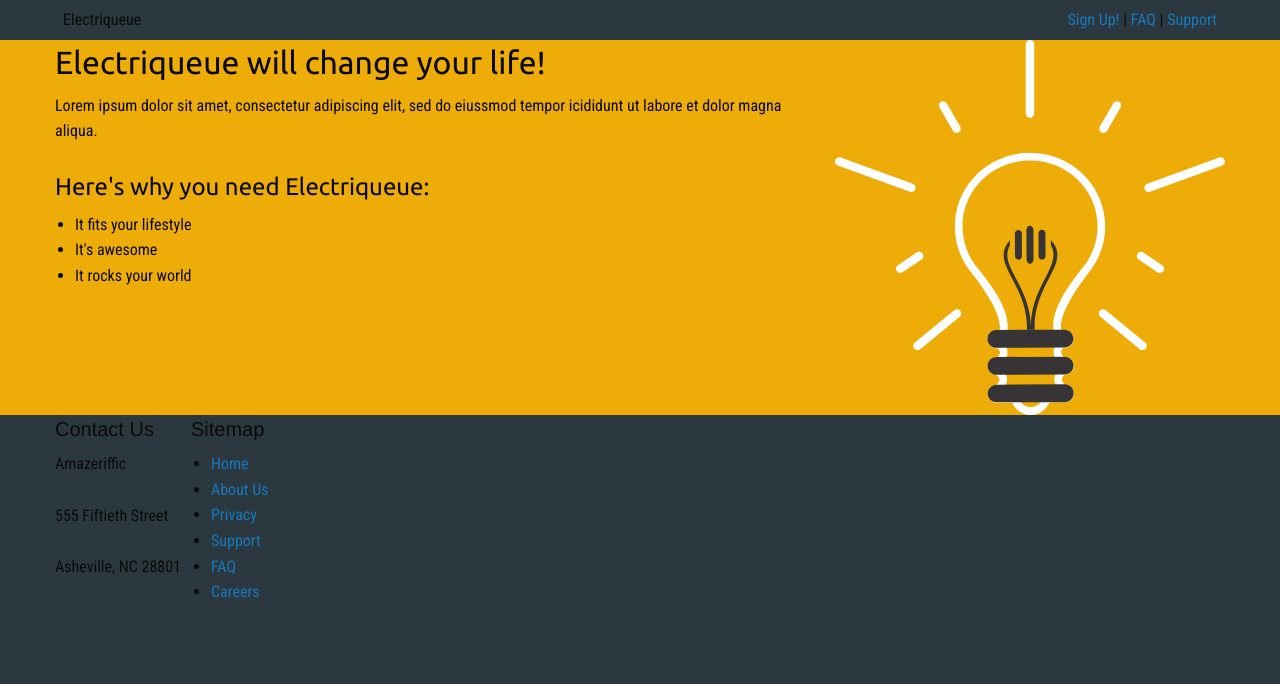
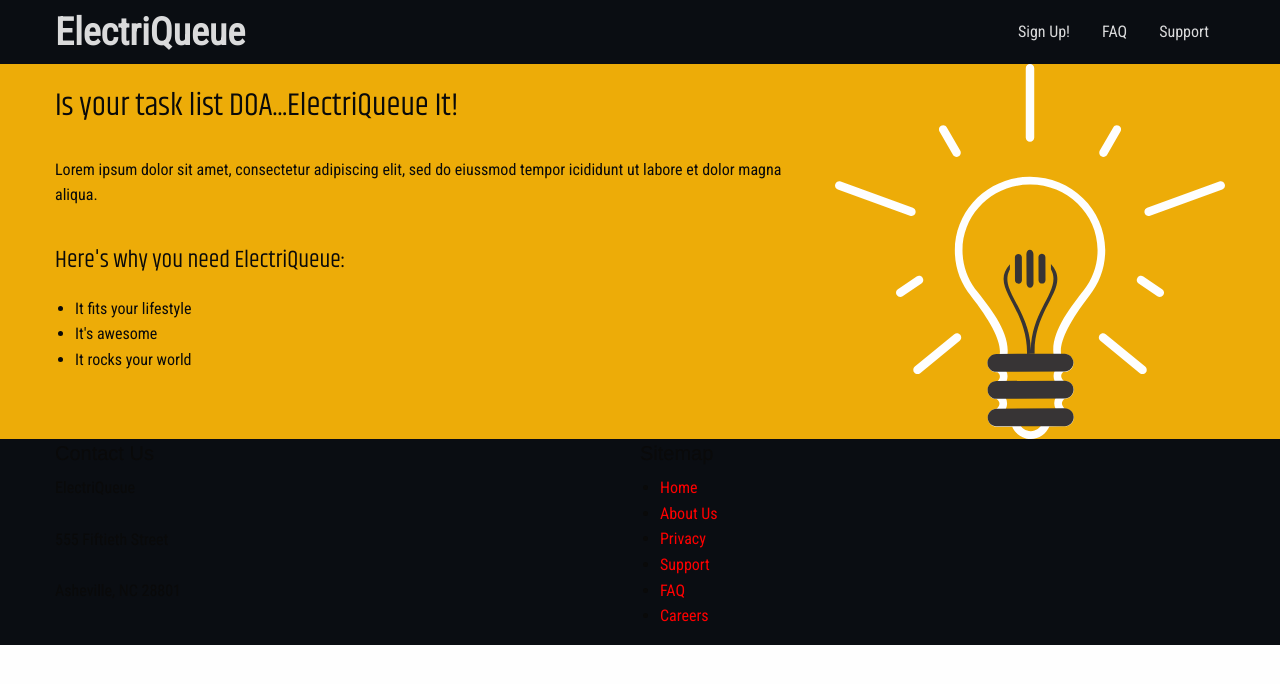
Before and after one commit to jfisher48/ElectriQueue, a plain HTML site: page index.html in a window 1280 px wide. Shown: the top 684 px of the page. Drawn offline with Linux system fonts and the light colour scheme; a script that the page names is missing.

Commit message:
Change font play with XY Grid

```diff
--- a/css/app.css
+++ b/css/app.css
@@ -7,7 +7,7 @@ body {
 
 
 h1, h2, h3, h4 {
-    font-family: 'Ubuntu', sans-serif;
+    font-family: 'Khand', sans-serif;
 }
 
 h1 {
@@ -32,53 +32,51 @@ p {
     padding: 0 10px 10px 0;
 }
 
-.top-bar {
-    background-color: #2c3840;
-</nav>
+.top-bar, .top-bar ul {
+    background-color: #0a0d12;;
+    padding:0;
 }
 
-.top {
+.content {
     background-color: #edac08;
 }
 
 .bottom {
-    background: #2c3840;
-    height: 100%;
+    background: #0a0d12;
 }
 
-
-
-/*header, main, footer {
-    min-width: 855px;
-}
-header .container, main .container, footer .container {
-    max-width: 855px;
-    margin: auto;
+.top-bar-left a {
+    margin:0;
+    padding:0;
+    height: 2.8rem;
+    font-size: 2.38em;
+    line-height: 2.8rem;
+    font-weight: 800;
+    color: rgba(255, 255, 255, 0.85);
 }
 
-header {
-    background: white;
-    overflow: auto;
-    padding: 40px 0;
+.top-bar-right a {
+    height: 2.8rem;
+    line-height: 0;
+    font-weight: 500;
+    padding: 2em 1em;
+    color:rgba(255, 255, 255, 0.85)
 }
 
-header h1 {
-    float: left;
-    width: 570px;
+.top-bar a:hover {
+    color: white;
 }
 
-header nav {
-    float: right;
-    width: 285px;
+.top-bar-right a:hover {
+    background-color: #21262a;
 }
 
-header nav a, footer .sitemap a {
+footer .sitemap a {
     color: red;
     text-decoration: none;
 }
 
 main {
-    background: white;
     overflow: auto;
 }
 
@@ -89,33 +87,3 @@ main h2 {
 main h3 {
     padding: 10px 0;
 }
-
-
-
-main .leftContent {
-    float: left;
-    width: 570px;
-}
-
-main .rightContent {
-    float: right;
-    width: 285px;
-}
-
-main .rightContent img {
-    width: 150px;
-}
-
-footer {
-    overflow: auto;
-}
-
-footer .contact {
-    float: left;
-    width: 570px;
-}
-
-footer .sitemap {
-    float: right;
-    width: 285px;
-}*/
--- a/index.html
+++ b/index.html
@@ -4,39 +4,52 @@
 <head>
     <meta charset="utf-8" />
     <meta http-equiv="X-UA-Compatible" content="IE=edge">
-    <title>Electriqueue</title>
+    <title>ElectriQueue</title>
     <meta name="viewport" content="width=device-width, initial-scale=1">
-    <link href="https://fonts.googleapis.com/css?family=Roboto+Condensed|Ubuntu" rel="stylesheet">
+    <link href="https://fonts.googleapis.com/css?family=Roboto+Condensed|Khand" rel="stylesheet">
     <link rel="stylesheet" type="text/css" media="screen" href="css/foundation.css" />
     <link rel="stylesheet" type="text/css" media="screen" href="css/app.css" />
     <script src="main.js"></script>
 </head>
 
 <body>
-    <div class="grid-container fluid" style="background-color: #2c3840">
+    <div class="wrapper">
+    <div class="top grid-container fluid" style="background-color: #0a0d12;">
         <div class="grid-container">
             <div class="top-bar">
                 <div class="top-bar-left">
-                    Electriqueue
+                    <ul class="menu">
+                        <li class="topbar-title">
+                            <a href="#">ElectriQueue</a>
+                        </li>
+                    </ul>
                 </div>
                 <div class="top-bar-right">
                     <nav>
-                        <a href="#">Sign Up!</a> |
-                        <a href="#">FAQ</a> |
-                        <a href="#">Support</a>
+                        <ul class="menu">
+                            <li>
+                                <a href="#">Sign Up!</a>
+                            </li>
+                            <li>
+                                <a href="#">FAQ</a>
+                            </li>
+                            <li>
+                                <a href="#">Support</a>
+                            </li>
+                        </ul>
                     </nav>
                 </div>
             </div>
         </div>
     </div>
-    <div class="top grid-container full">
+    <div class="content grid-container full">
         <main class="grid-container">
             <div class="container grid-x">
                 <div class="leftContent medium-8 cell">
-                    <h2>Electriqueue will change your life!</h2>
+                    <h2>Is your task list DOA...ElectriQueue It!</h2>
                     <p>Lorem ipsum dolor sit amet, consectetur adipiscing elit, sed do eiussmod tempor icididunt ut labore et dolor magna
                         aliqua.</p>
-                    <h3>Here's why you need Electriqueue:</h3>
+                    <h3>Here's why you need ElectriQueue:</h3>
                     <ul>
                         <li>It fits your lifestyle</li>
                         <li>It's awesome</li>
@@ -52,13 +65,13 @@
     <div class="bottom grid-container full">
         <footer class="grid-container">
             <div class="container grid-x">
-                <div class="contact">
+                <div class="contact medium-6 cell">
                     <h5>Contact Us</h5>
-                    <p>Amazeriffic</p>
+                    <p>ElectriQueue</p>
                     <p>555 Fiftieth Street</p>
                     <p>Asheville, NC 28801</p>
                 </div>
-                <div class="sitemap">
+                <div class="sitemap medium-6 cell">
                     <h5>Sitemap</h5>
                     <ul>
                         <li><a href="#">Home</a></li>
@@ -72,6 +85,7 @@
             </div>
         </footer>
     </div>
+    </div>
     <script src="js/vendor/jquery.js"></script>
     <script src="js/vendor/what-input.js"></script>
     <script src="js/vendor/foundation.min.js"></script>
```
